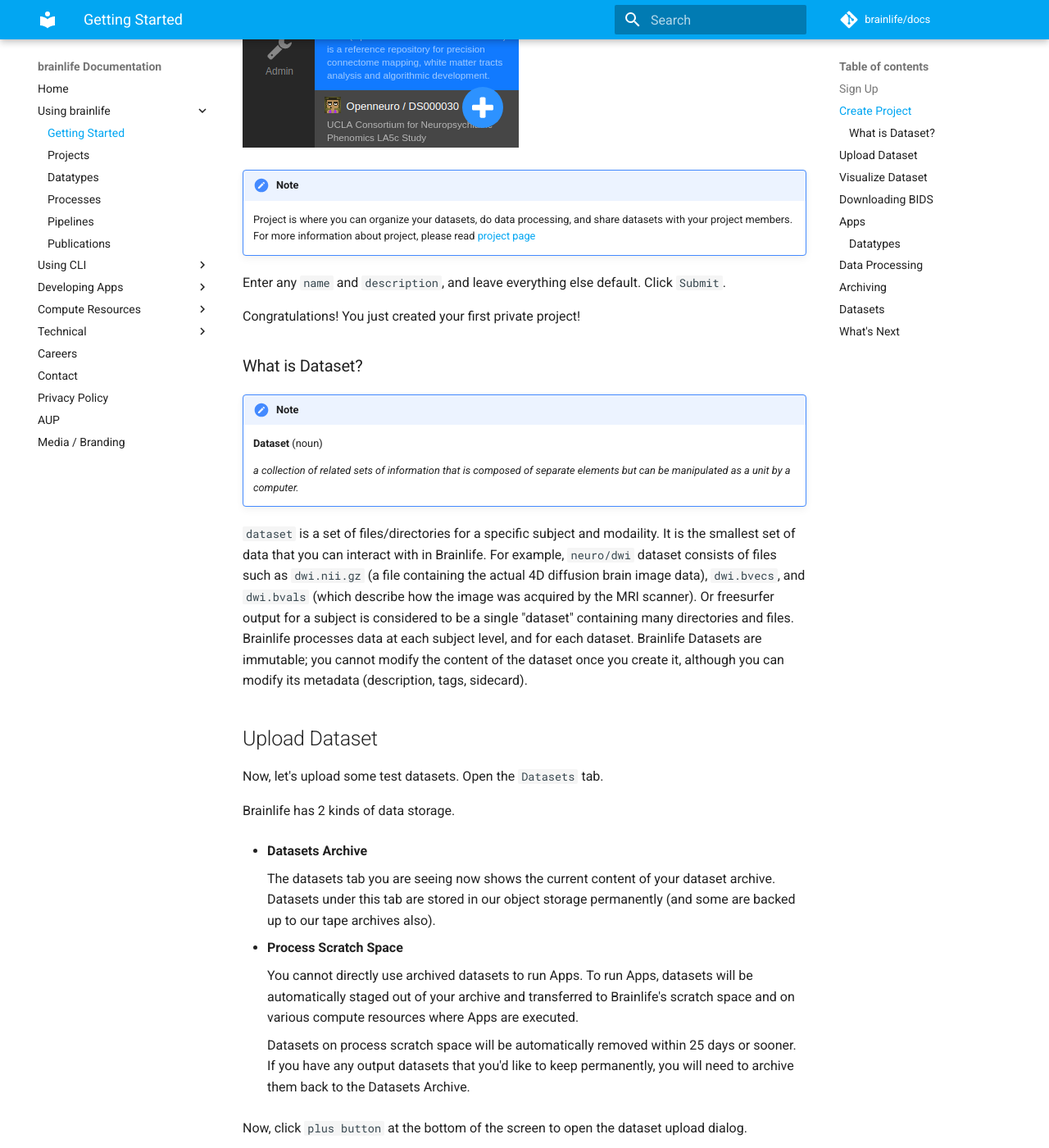
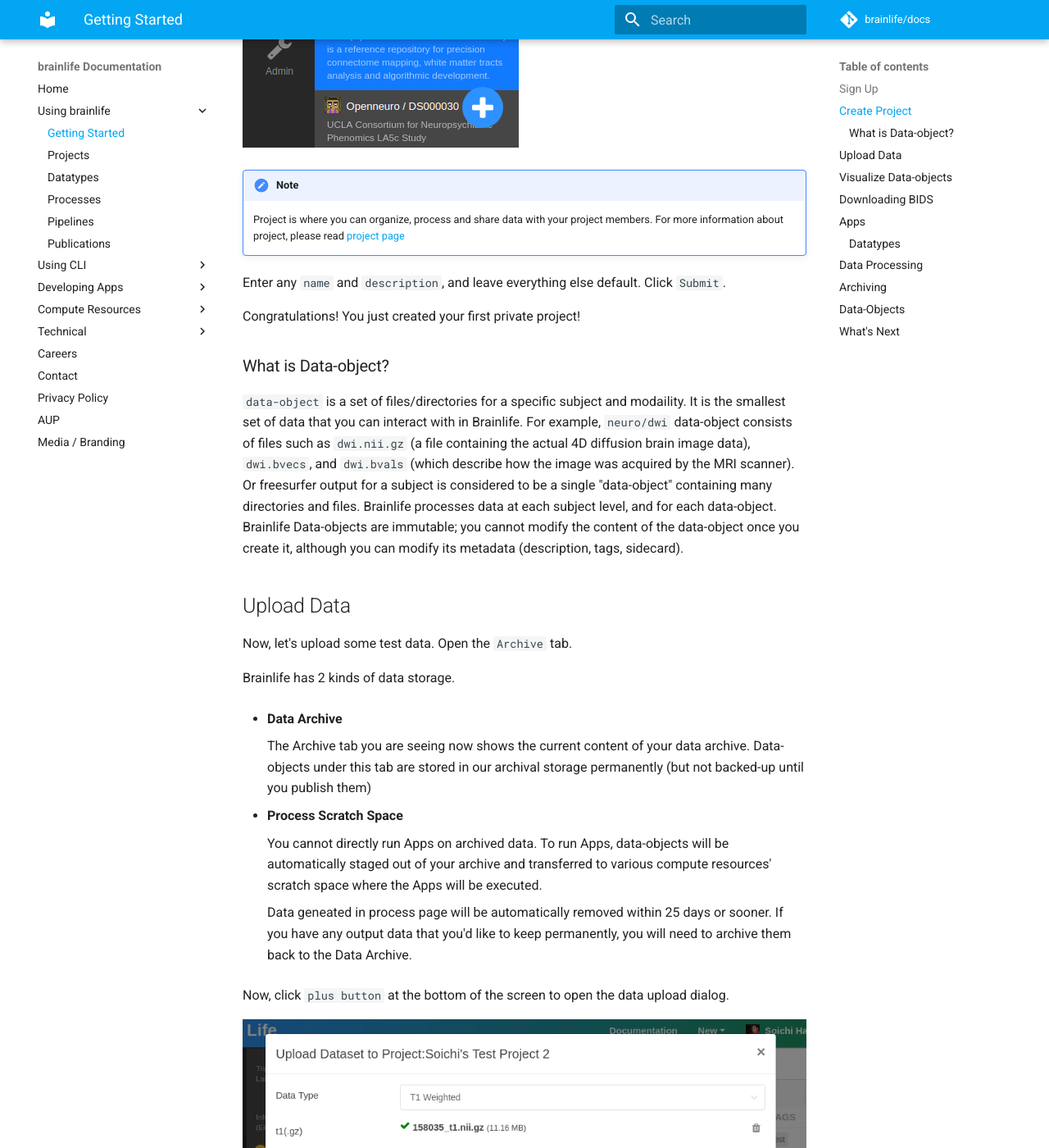
Before and after one commit to brainlife/docs, an MkDocs documentation site: the page built from docs/user/started.md, in a window 1280 px wide and 1400 px high, scrolled down 1351 px. Shown: the whole window at 82% size. Built offline with MkDocs 1.6.1 and Material for MkDocs 9.7.7, drawn with Linux system fonts in a browser that asks for light colours; comment, search, counter and statistics services are not loaded; some of the changed text lies outside the part shown.

Commit message:
started renaming dataset to data-object. Added note about retaining access to dataobject metadata in privacy policy

```diff
--- a/docs/user/started.md
+++ b/docs/user/started.md
@@ -4,9 +4,9 @@
 This tutorial will guide you through the following functionality of Brainlife.
 
 * Signing up
-* Creating new projects and uploading datasets
+* Creating new projects and uploading data
 * Launching visualizers to visualize your data
-* Running processes on datasets and archiving results.
+* Running processes on data and archiving results.
 
 ## Sign Up
 
@@ -31,65 +31,59 @@
 ![project new button](/docs/img/project_new_button.png)
 
 !!! note
-    Project is where you can organize your datasets, do data processing, and share datasets with your project members. For more information about project, please read [project page](/docs/user/project)
+    Project is where you can organize, process and share data with your project members. For more information about project, please read [project page](/docs/user/project)
 
 Enter any `name` and `description`, and leave everything else default. Click `Submit`.
 
 Congratulations! You just created your first private project!
 
-### What is Dataset?
+### What is Data-object?
 
-!!! note
+`data-object` is a set of files/directories for a specific subject and modaility. It is the smallest set of data that you can interact with in Brainlife. For example, `neuro/dwi` data-object consists of files such as `dwi.nii.gz` (a file containing the actual 4D diffusion brain image data), `dwi.bvecs`, and `dwi.bvals` (which describe how the image was acquired by the MRI scanner). Or freesurfer output for a subject is considered to be a single "data-object" containing many directories and files. Brainlife processes data at each subject level, and for each data-object. Brainlife Data-objects are immutable; you cannot modify the content of the data-object once you create it, although you can modify its metadata (description, tags, sidecard).
 
-    **Dataset** (noun)
+## Upload Data
 
-    *a collection of related sets of information that is composed of separate elements but can be manipulated as a unit by a computer.*
-
-`dataset` is a set of files/directories for a specific subject and modaility. It is the smallest set of data that you can interact with in Brainlife. For example, `neuro/dwi` dataset consists of files such as `dwi.nii.gz` (a file containing the actual 4D diffusion brain image data), `dwi.bvecs`, and `dwi.bvals` (which describe how the image was acquired by the MRI scanner). Or freesurfer output for a subject is considered to be a single "dataset" containing many directories and files. Brainlife processes data at each subject level, and for each dataset. Brainlife Datasets are immutable; you cannot modify the content of the dataset once you create it, although you can modify its metadata (description, tags, sidecard).
-
-## Upload Dataset
-
-Now, let's upload some test datasets. Open the `Datasets` tab.
+Now, let's upload some test data. Open the `Archive` tab.
 
 Brainlife has 2 kinds of data storage.
 
-* **Datasets Archive**
+* **Data Archive**
 
-    The datasets tab you are seeing now shows the current content of your dataset archive. Datasets under this tab are stored in our object storage permanently (and some are backed up to our tape archives also).
+    The Archive tab you are seeing now shows the current content of your data archive. Data-objects under this tab are stored in our archival storage permanently (but not backed-up until you publish them)
 
 * **Process Scratch Space**
 
-    You cannot directly use archived datasets to run Apps. To run Apps, datasets will be automatically staged out of your archive and transferred to Brainlife's scratch space and on various compute resources where Apps are executed.
+    You cannot directly run Apps on archived data. To run Apps, data-objects will be automatically staged out of your archive and transferred to various compute resources' scratch space where the Apps will be executed.
 
-    Datasets on process scratch space will be automatically removed within 25 days or sooner. If you have any output datasets that you'd like to keep permanently, you will need to archive them back to the Datasets Archive.
+    Data geneated in process page will be automatically removed within 25 days or sooner. If you have any output data that you'd like to keep permanently, you will need to archive them back to the Data Archive.
 
-Now, click `plus button` at the bottom of the screen to open the dataset upload dialog.
+Now, click `plus button` at the bottom of the screen to open the data upload dialog.
 
 ![upload form](/docs/img/upload.form.png)
 
-Select Datatype that you'd like to upload (currently limited to t1/t2 and dwi) and upload your dataset.
+Select Datatype that you'd like to upload (currently limited to t1/t2 and dwi) and upload your data.
 
 !!! note
-    If you don't have any data to upload, you can use datasets from Brainlife's various public projects. Please open any public project on Brainlife and go to "Visualize Dataset" section below.
+    If you don't have any data to upload, you can use data from other public projects, or import from datasets page.
 
 The Upload form will run a server side validation and data normalization service. You can check the results from this step. If everything looks good, click `Archive`.
 
 ![update validate](/docs/img/upload.validate.png)
 
-Once uploaded, you should see a new dialog showing details about your new datasets. All archived datasets are immutable (read-only), but you can copy them between projects or make changes to the metadata if necessary (description, tags, etc..).
+Once uploaded, you should see a new dialog showing details about your new data. All archived data is immutable (read-only), but you can copy them between projects or make changes to the metadata if necessary (description, tags, etc..).
 
-![dataset](/docs/img/dataset.png)
+![data-object](/docs/img/dataset.png)
 
 !!! note
-    `Stored in` field shows where your dataset is archived. For a large dataset, it might take a while for it to be archived. Please give it a few minutes.
+    `Stored in` field shows where your data is archived. For a large data-object, it might take a while for it to be archived. Please give it a few minutes.
 
-## Visualize Dataset
+## Visualize Data-objects
 
-To launch a visualization program, click a dataset record (not the check box which "selects" dataset), which opens a dataset detail modal. Then click on the visualizer icon (:fa-eye:) at the top of dataset modal.
+To launch a visualization program, click a data-object record (not the checkbox), which opens the data-object detail dialog box. Then click on the visualizer icon (:fa-eye:) at the top of data-object dialog box.
 
-Any datasets stored in Brainlife can be visualized using Web-based and/or Native (via [Web-VNC](https://en.wikipedia.org/wiki/Virtual_Network_Computing)) visualization Apps registered for each datatype.
+Any data-objects stored in Brainlife can be visualized using Web-based and/or Native (via [Web-VNC](https://en.wikipedia.org/wiki/Virtual_Network_Computing)) visualization Apps registered for each datatype.
 
-For example, `neuro/anat/t1` datasets can be visualized by the following set of Visualization Apps.
+For example, `neuro/anat/t1` data-object can be visualized by the following set of Visualization Apps.
 
 ![viewers](/docs/img/viewers.png)
 
@@ -100,49 +94,49 @@
 
 ## Downloading BIDS
 
-You can search/select and bulk download datasets. On the dataset table, select the datasets you'd like to download by clicking on the check box, then click `Download (BIDS)` button.
+You can search/select and bulk download data. In the archive page, select the data-object you'd like to download by clicking on the check box, then click `Download (BIDS)` button.
 
-![dataset](/docs/img/download.png)
+![download](/docs/img/download.png)
 
-Brainlife will stage selected datasets, organize them into a [BIDS structure](http://bids.neuroimaging.io), and let you download the whole structure as a single tar ball. Once it's ready, click `Download`.
+Brainlife will stage selected data-objects, organize them into a [BIDS structure](http://bids.neuroimaging.io), and let you download the whole structure as a single tar ball. Once it's ready, click `Download`.
 
 !!! note
-    At the moment, all Brainlife datasets will simply be stored under `/derivatives` directory regardless of the datatype.
+    At the moment, all Brainlife data-objects will be stored under `/derivatives` directory regardless of the datatype.
 
 ## Apps
 
 Before we proceed to `Process` tab, let's take a quick detour and visit the `Apps` page.
 
-![dataset](/docs/img/apps.png)
+![apps](/docs/img/apps.png)
 
-The `Apps` page shows all Brainlife Apps that are publicly available that you can execute on resources and datasets that you have access to. Please take a look and see what type of Apps are currently available. You can click on each tile to see more details.
+The `Apps` page shows all Brainlife Apps that are publicly available. Please take a look and see what types of Apps are currently available.
 
 On Brainlife, Apps are normally small programs that perform a specific data processing. Although we have a few Apps that behave more like a typical *pipeline* or *workflow* (including pre/post processing, data analysis, reporting, etc..), most Brainlife Apps should only do one thing, and one thing well.
 
 ### Datatypes
 
-Brainlife Apps exchange data through `datatypes`. Developers involved with interoperating input/output datasets should discuss and agree on the set of files/directory structure and their semantics, and register a new datatype by submitting an issue on [datatypes github repo](https://github.com/brain-life/datatypes).
+Brainlife Apps exchange data through `datatypes`. Developers involved with interoperating input/output data should discuss and agree on the set of files/directory structure and their semantics, and register a new datatype by submitting an issue on [datatypes github repo](https://github.com/brain-life/datatypes).
 
-![dataset](/docs/img/datatype.png)
+![datatype](/docs/img/datatype.png)
 
-Various colored boxes show the input and output datatypes. For example, the above image shows that this app will take `dwi` input dataset, and generate another `dwi` dataset with a datatype tag of "masked", and also output another dataset of a datatype `mask`.
+Various colored boxes show the input and output datatypes. For example, the above image shows that this app will take `dwi` input data-object, and generate another `dwi` data-object with a datatype tag of "masked", and also output another data-object of a datatype `mask`.
 
 For more information on datatype, please visit [datatypes page](/docs/user/datatypes)
 <!--If you are familiar with an electronic prototyping product called [*littleBits*](https://littlebits.com/tag/prototyping), it is very similar in the concept.-->
 
 ## Data Processing
 
-Now that we know what `Apps` are, we can go back to your private project, to practice data processing. Open the `Processes` tab. You should see an empty page as you do not have any processes yet. On Brainlife, `Process` is where you can submit a group of tasks/Apps that can share input/output datasets.
+Now that we know what `Apps` are, we can go back to your private project, to practice data processing. Open the `Processes` tab. You should see an empty page as you do not have any processes yet. On Brainlife, `Process` is where you can submit a group of tasks/Apps that can share input/output data-objects.
 
 We will create a new process by clicking the `+` button at the right bottom corner of the page. Enter any name you would like for your process. You should see a screen that looks like this now.
 
-![dataset](/docs/img/empty.process.png)
+![empty process](/docs/img/empty.process.png)
 
-To process data, you first need to stage any dataset from our archive to your process. Each process can only process data that is either staged or generated by other Apps. Click `Stage New Dataset` button. On the Select Datasets dialog, please select `NKI (Rockland Sample)` project, and select any `anat/t1w` dataset.
+To process data, you first need to stage data from our archive to your process. Each process can only process data that is either staged or generated by other Apps. Click `Stage New Data` button to open a dialog, please select `NKI (Rockland Sample)` project, and select any `anat/t1w` data-object.
 
-![dataset](/docs/img/select.datasets.png)
+![select data](/docs/img/select.datasets.png)
 
-Click `OK` to stage. You should see a box showing "Staging Datasets" with selected datasets. While it is staging your data, please submit your first App. Click `Submit New App` button. A dialog should show up with a list of Apps that you can submit using your `anat/t1w` dataset. Brainlife allows you to select only the Apps where you have all required input datasets.
+Click `OK` to stage. You should see a box showing "Staging Data-object" with selected data. While it is staging your data, please submit your first App. Click `Submit New App` button. A dialog should show up with a list of Apps that you can submit using your `anat/t1w` data-object. Brainlife allows you to select only the Apps where you have all required input data.
 
 Please run the `ACPC alignment with ART` App on your data. `ACPC alignment` is a common alignment tool used to re-orient/re-position the Brain image in common orientation suited for further image analysis.
 
@@ -150,36 +144,36 @@
 
 Once started, a task should take a few minutes to run. Once completed, you should see a screen that looks like this.
 
-![dataset](/docs/img/task.success.png)
+![task success](/docs/img/task.success.png)
 
 You can browse/download any output files as they are generated under `Raw Output` section. Once completed successfully, you can launch various visualization tools by clicking the :fa-eye: button next to the Output section. Open `Volume Viewer` on both the original input data and the ACPC alignment output data and see how this algorithm has re-oriented your data.
 
 Below is the before/after view. Can you see that bottom one is better aligned/re-positioned at ACPC line? For more info on ACPC alignment see [here](https://github.com/vistalab/vistasoft/wiki/ACPC-alignment)
 
-![dataset](/docs/img/acpc.orient.png)
+![acpc orient](/docs/img/acpc.orient.png)
 
-Now that you have finished running ACPC alignment, you will be able to submit a few new Apps under `Submit New App` dialog that you couldn't submit before. Please feel free to submit other Apps or stage more datasets.
+Now that you have finished running ACPC alignment, you will be able to submit a few new Apps under `Submit New App` dialog that you couldn't submit before. Please feel free to submit other Apps or stage more data.
 
 !!! hint
-    If you are not sure which datasets to stage, please see [Apps](https://brainlife.io/apps) page and find which datatype each App requires to run.
+    If you are not sure which data to stage, please see [Apps](https://brainlife.io/apps) page and find which datatype each App requires to run.
 
 ## Archiving
 
-So far, you have staged datasets, submitted an App that generated data derivatives, and visualized them.
+So far, you have staged data, submitted an App that generated data derivatives, and visualized them.
 
-Now, it is important to note that all processes are meant to be temporary and Brainlife will remove processes within 25 days of data generation. If you would like to permanently keep the output datasets you just generated, you will need to `archive` them by clicking on :fa-archive: button next to the Output section. You can edit any metadata and description, and click the `Archive` button to archive it.
+Now, please note that all processes are meant to be temporary and Brainlife will remove processes within 25 days of data generation. (Some resources have even shorter data purging policy). If you would like to permanently keep the output data you just generated, you will need to `archive` them by clicking on :fa-archive: button next to the Output section. You can edit any metadata and description, and click the `Archive` button to archive it.
 
-After you archive your data, open the `Datasets` tab and make sure that your dataset is listed there. You can click on the dataset record to see more details.
+After you archive your data, open the `Archive` tab and make sure that your data is listed there. You can click on the data-object record to see more details.
 
-## Datasets
+## Data-Objects
 
-As you submit more Apps and generate datasets from them, it becomes harder to keep up with how a given dataset was generated. Brainlife keeps track of a record of how a given dataset was generated all the way from the original input dataset (called `data provenance`).
+As you submit more Apps and generate data from them, it becomes harder to keep up with how each data is generated. Brainlife keeps track of a record of how each data-objects were generated (called `data provenance`).
 
-Under `Datasets` tab, select any dataset you have just archived. Click `Provenance` tab.
+Under `Archive` tab, select any data-object you have just archived. Click `Provenance` tab.
 
-![dataset](/docs/img/provenance.png)
+![provenance](/docs/img/provenance.png)
 
-The green boxes are the input datasets (uploaded to Brainlife from outside) and the white boxes are the Apps run to generate the data derivatives. You can pan/zoom the diagram, or re-layout some items by dragging/dropping.
+The green boxes are the original input data-objects (uploaded to Brainlife from outside) and the white boxes are the Apps run to generate the data derivatives. You can pan/zoom the diagram, or re-layout some items by dragging/dropping.
 
 ## What's Next
 
```
Also changed, not shown: docs/privacy.md (+8 -4 lines).
